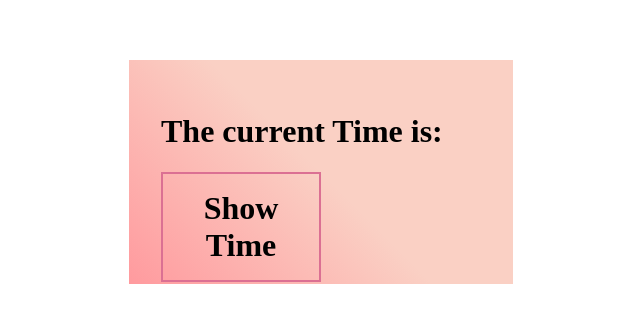
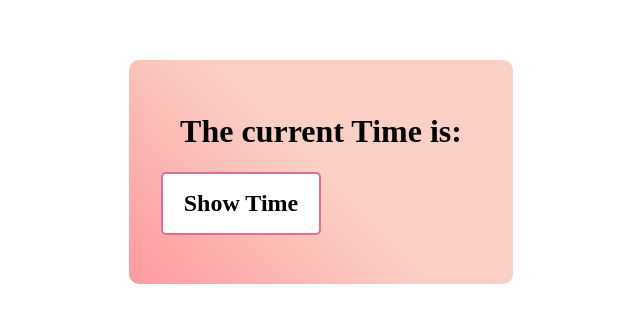
Before and after one commit to Raj1778/Current-Time, a plain HTML site: page index.html in a window 1280 px wide. Shown: the part 236-558 px from the top of the page, without its empty margins (319-959 px from the left). Drawn offline with Linux system fonts and the light colour scheme.

```diff
--- a/index.html
+++ b/index.html
@@ -16,6 +16,8 @@
         padding: 2em;
         height: 10em;
         width: 20em;
+        text-align: center;
+        border-radius: 10px;
       }
       #Time {
         cursor: pointer;
@@ -25,12 +27,15 @@
         padding: 1rem;
         text-align: center;
         box-sizing: border-box;
+        font-size: 1.5rem;
+        font-weight: bold;
+        background: white;
+        border-radius: 5px;
       }
       @media (max-width: 600px) {
         .container > div {
           width: 90%;
           padding: 1.5em;
-          text-align: center;
         }
 
         #Time {
@@ -52,7 +57,7 @@
     <script>
       function getTime() {
         let today = new Date();
-        let hours = today.getHours();
+        let hours = today.getHours().toString().padStart(2, "0");
         let minutes = today.getMinutes().toString().padStart(2, "0");
         let seconds = today.getSeconds().toString().padStart(2, "0");
 
```
